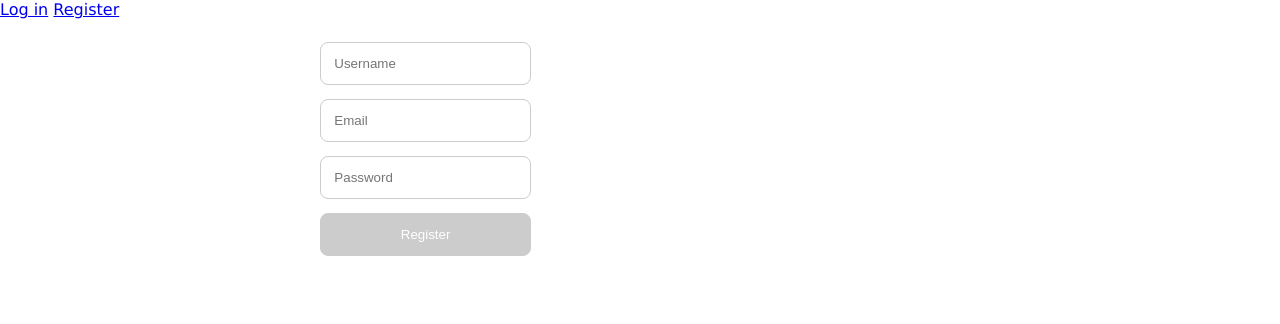
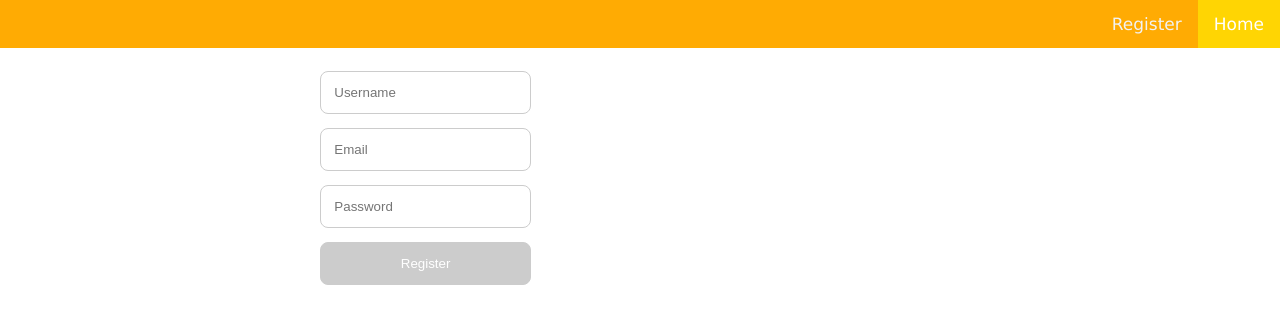
Before and after one commit to Nikke-r/imagesharing, a website: page public/index.html in a window 1280 px wide. Drawn offline with Linux system fonts and the light colour scheme.

Commit message:
'styles'

```diff
--- a/public/css/style.css
+++ b/public/css/style.css
@@ -69,3 +69,26 @@ button{
   background-color: #ccc;
   color: #fff;
 }
+.topnav {
+  overflow: hidden;
+  background-color: #ffab03;
+}
+
+.topnav a {
+  float: right;
+  color: #f2f2f2;
+  text-align: center;
+  padding: 14px 16px;
+  text-decoration: none;
+  font-size: 17px;
+}
+
+.topnav a:hover {
+  background-color: #ffd503;
+  color: black;
+}
+
+.topnav a.active {
+  background-color: #ffd503;
+  color: white;
+}
--- a/public/index.html
+++ b/public/index.html
@@ -7,7 +7,7 @@
 </head>
 <body>
 <div class="topnav">
-    <a class="active" href="index.html">Log in</a>
+    <a class="active" href="index.html">Home</a>
     <a href="register.html">Register</a>
 
 </div>
```
Also changed, not shown: public/register.html (+1 -1 lines).
